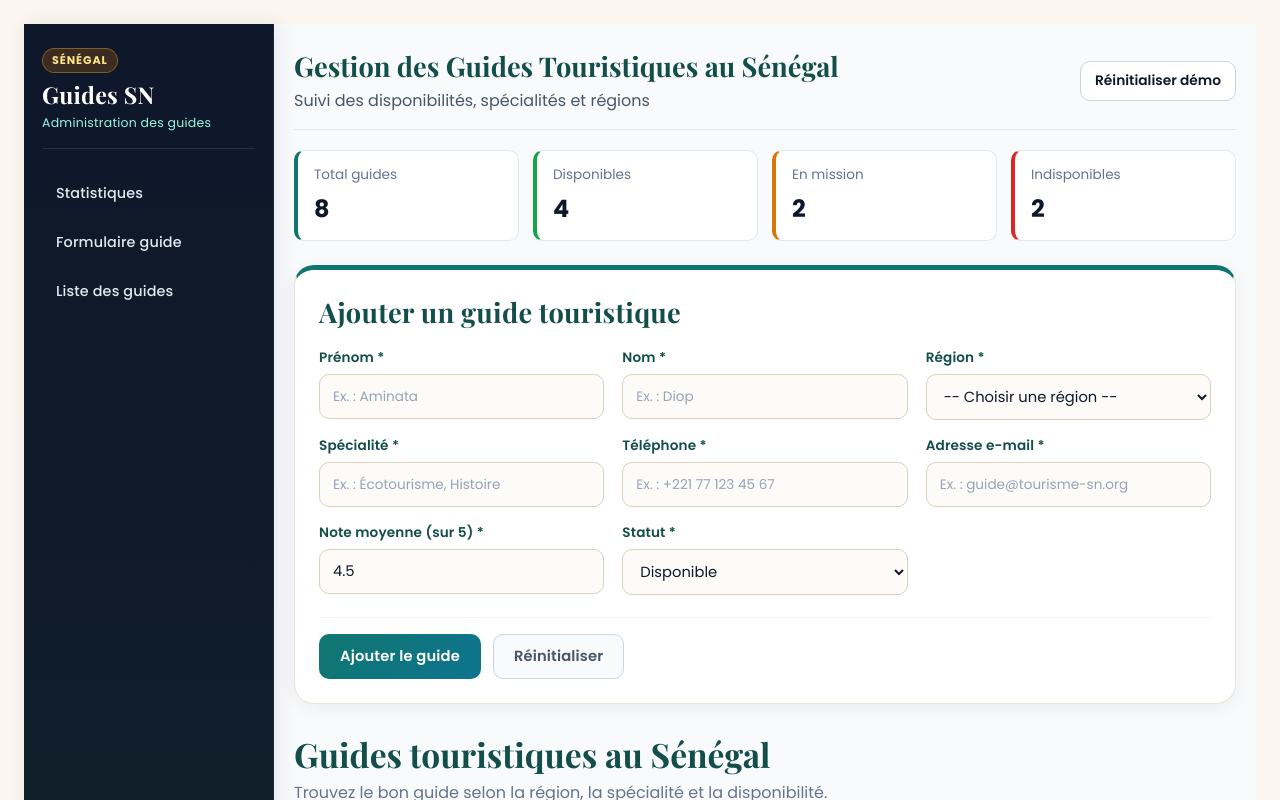
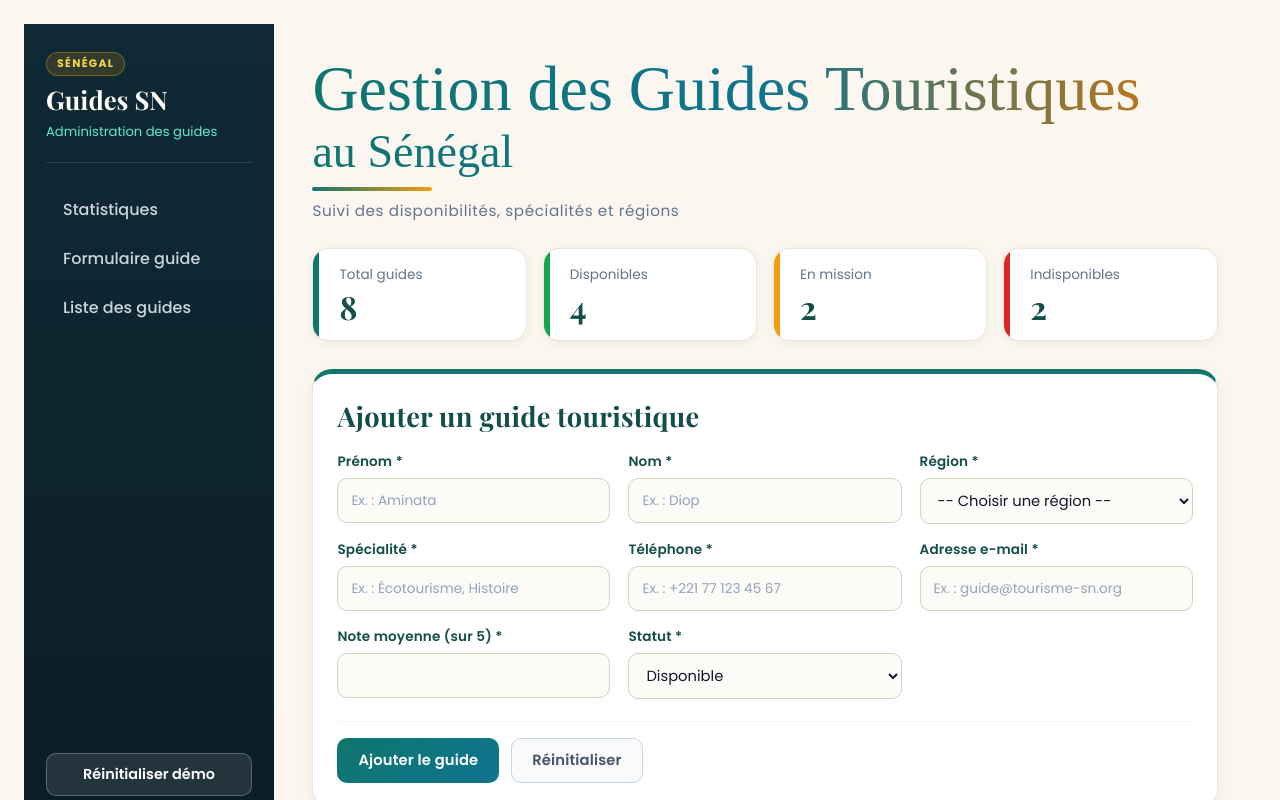
Before and after one commit to sowf4438-del/gestion-guides-touristiques, an Angular app: page / in a window 1280 px wide. Shown: the top 800 px of the page. Built offline with nearby package versions, Linux system fonts and the light colour scheme.

Commit message:
Sidebar fixe

```diff
--- a/src/app/app.css
+++ b/src/app/app.css
@@ -1,179 +1,193 @@
 :host {
   display: block;
   font-family: 'Poppins', 'Segoe UI', Arial, sans-serif;
-  color: #1e293b;
+  color: #334155;
 }
 
 .app-layout {
-  display: grid;
-  grid-template-columns: 250px minmax(0, 1fr);
+  display: flex;
+  align-items: flex-start;
   min-height: 100vh;
-  background: #f8fafc;
 }
 
+/* ---------- Barre latérale fixe ---------- */
 .sidebar {
-  background: linear-gradient(180deg, #0f172a 0%, #112a29 100%);
-  color: #f8fafc;
-  padding: 24px 18px;
+  position: sticky;
+  top: 0;
   display: flex;
+  flex: 0 0 250px;
   flex-direction: column;
   gap: 24px;
-  border-right: 1px solid #1e293b;
-  box-shadow: 4px 0 20px rgba(15, 23, 42, 0.08);
+  width: 250px;
+  height: 100vh;
+  padding: 28px 22px;
+  overflow-y: auto;
+  color: #e2e8f0;
+  background: linear-gradient(180deg, #0f2a35, #0b1d27);
 }
 
 .sidebar-marque {
   display: flex;
   flex-direction: column;
-  gap: 5px;
-  padding-bottom: 16px;
-  border-bottom: 1px solid rgba(255, 255, 255, 0.1);
+  gap: 6px;
+  padding-bottom: 20px;
+  border-bottom: 1px solid rgba(255, 255, 255, 0.12);
 }
 
 .sidebar-badge {
   align-self: flex-start;
-  font-size: 0.7rem;
+  padding: 3px 10px;
+  font-size: 0.68rem;
   font-weight: 700;
+  color: #fcd34d;
+  letter-spacing: 0.12em;
   text-transform: uppercase;
-  letter-spacing: 0.08em;
-  color: #fde68a;
-  background: rgba(217, 119, 6, 0.22);
-  border: 1px solid rgba(251, 191, 36, 0.35);
-  padding: 3px 9px;
+  background: rgba(245, 158, 11, 0.15);
+  border: 1px solid rgba(245, 158, 11, 0.4);
   border-radius: 999px;
 }
 
 .sidebar-titre {
   font-family: 'Playfair Display', Georgia, serif;
-  font-size: 1.45rem;
-  font-weight: 700;
-  letter-spacing: 0.01em;
-  color: #ffffff;
-  margin-top: 4px;
-  line-height: 1.15;
+  font-size: 1.6rem;
+  color: #fff;
 }
 
 .sidebar-sous-titre {
-  font-size: 0.78rem;
-  font-weight: 400;
-  letter-spacing: 0.02em;
-  color: #99f6e4;
+  font-size: 0.82rem;
+  color: #5eead4;
 }
 
 .sidebar-nav {
   display: flex;
   flex-direction: column;
-  gap: 8px;
+  gap: 4px;
 }
 
 .sidebar-lien {
-  display: flex;
-  align-items: center;
-  color: #e2e8f0;
+  padding: 10px 14px;
+  font-weight: 500;
+  color: #cbd5e1;
   text-decoration: none;
-  padding: 10px 14px;
+  border-left: 3px solid transparent;
   border-radius: 10px;
-  font-size: 0.9rem;
-  font-weight: 500;
-  letter-spacing: 0.01em;
-  transition: transform 0.15s ease, background 0.15s ease, color 0.15s ease;
+  transition: background 0.15s, color 0.15s, border-color 0.15s;
 }
 
 .sidebar-lien:hover {
-  background: rgba(20, 184, 166, 0.16);
-  color: #ffffff;
-  transform: translateX(3px);
+  color: #fff;
+  background: rgba(255, 255, 255, 0.08);
+  border-left-color: #f59e0b;
 }
 
 .sidebar-actions {
   margin-top: auto;
-  padding-top: 12px;
 }
 
 .btn-reset-demo {
-  padding: 9px 14px;
+  width: 100%;
+  padding: 10px 14px;
+  font-family: inherit;
+  font-size: 0.9rem;
+  font-weight: 600;
+  color: #fff;
+  cursor: pointer;
+  background: rgba(255, 255, 255, 0.1);
+  border: 1px solid rgba(255, 255, 255, 0.25);
   border-radius: 10px;
-  border: 1px solid rgba(255, 255, 255, 0.18);
-  background: rgba(255, 255, 255, 0.08);
-  color: #ffffff;
-  font-family: 'Poppins', 'Segoe UI', Arial, sans-serif;
-  font-size: 0.86rem;
-  font-weight: 600;
-  cursor: pointer;
-  transition: background 0.15s ease, border-color 0.15s ease;
+  transition: background 0.15s;
 }
 
 .btn-reset-demo:hover {
-  background: rgba(20, 184, 166, 0.25);
-  border-color: #5eead4;
+  background: rgba(255, 255, 255, 0.18);
 }
 
-.sidebar-btn {
-  width: 100%;
-}
-
-/* ---------- Reste de la page ---------- */
+/* ---------- Contenu principal ---------- */
 .app-shell {
-  width: 100%;
-  max-width: 1160px;
-  margin: 0 auto;
-  padding: 24px 20px 48px;
+  flex: 1;
+  min-width: 0;
+  padding: 28px clamp(16px, 3vw, 40px) 48px;
 }
 
 .app-header {
-  display: flex;
-  flex-wrap: wrap;
-  justify-content: space-between;
-  align-items: center;
-  gap: 16px;
-  margin-bottom: 20px;
-  padding-bottom: 16px;
-  border-bottom: 1px solid #e2e8f0;
+  margin-bottom: 26px;
 }
 
-.app-header h1 {
+/* ---------- Titre calligraphié ---------- */
+.titre-script {
   margin: 0;
-  font-family: 'Playfair Display', Georgia, serif;
-  font-size: 1.7rem;
-  color: #134e4a;
+  font-family: 'Great Vibes', 'Brush Script MT', cursive;
+  font-size: clamp(2.4rem, 6vw, 4rem);
+  font-weight: 400;
+  line-height: 1.15;
+  color: #0f766e;
+  text-wrap: balance;
 }
 
-.app-header p {
-  margin: 4px 0 0;
-  color: #475569;
+@supports (background-clip: text) or (-webkit-background-clip: text) {
+  .titre-script {
+    color: transparent;
+    background: linear-gradient(90deg, #0f766e, #0e7490 50%, #d97706);
+    -webkit-background-clip: text;
+    background-clip: text;
+  }
 }
 
-.app-header .btn-reset-demo {
-  background: #ffffff;
-  color: #0f172a;
-  border-color: #cbd5e1;
+.titre-script .pays {
+  display: block;
+  font-size: 0.72em;
 }
 
-.app-header .btn-reset-demo:hover {
-  background: #f1f5f9;
+.titre-script::after {
+  content: '';
+  display: block;
+  width: 120px;
+  height: 4px;
+  margin-top: 8px;
+  background: linear-gradient(90deg, #0f766e, #f59e0b);
+  border-radius: 999px;
 }
 
+.sous-titre-page {
+  margin: 8px 0 0;
+  font-size: 0.95rem;
+  letter-spacing: 0.04em;
+  color: #64748b;
+}
+
+/* ---------- Statistiques ---------- */
 .stats-grid {
   display: grid;
-  grid-template-columns: repeat(auto-fit, minmax(170px, 1fr));
-  gap: 14px;
-  margin-bottom: 24px;
+  grid-template-columns: repeat(auto-fit, minmax(200px, 1fr));
+  gap: 16px;
+  margin-bottom: 28px;
 }
 
 .stat-card {
-  background: #ffffff;
-  border: 1px solid #e2e8f0;
-  border-left: 4px solid #0f766e;
-  border-radius: 10px;
-  padding: 14px 16px;
+  --accent: #0f766e;
+  position: relative;
   display: flex;
   flex-direction: column;
-  gap: 6px;
+  gap: 4px;
+  padding: 16px 20px 16px 26px;
+  overflow: hidden;
+  background: #fff;
+  border: 1px solid #ece5d8;
+  border-radius: 16px;
+  box-shadow: 0 2px 8px rgba(120, 90, 40, 0.08);
 }
 
-.stat-disponible { border-left-color: #16a34a; }
-.stat-mission { border-left-color: #d97706; }
-.stat-indisponible { border-left-color: #dc2626; }
+.stat-card::before {
+  content: '';
+  position: absolute;
+  inset: 0 auto 0 0;
+  width: 6px;
+  background: var(--accent);
+}
+
+.stat-disponible { --accent: #16a34a; }
+.stat-mission { --accent: #f59e0b; }
+.stat-indisponible { --accent: #dc2626; }
 
 .stat-label {
   font-size: 0.85rem;
@@ -181,59 +195,90 @@
 }
 
 .stat-value {
-  font-size: 1.5rem;
-  color: #0f172a;
+  font-family: 'Playfair Display', Georgia, serif;
+  font-size: 2rem;
+  line-height: 1.1;
+  color: #134e4a;
 }
 
+/* ---------- Sections ---------- */
+.conteneur-principal {
+  display: flex;
+  flex-direction: column;
+  gap: 28px;
+}
+
+section[id] {
+  scroll-margin-top: 16px;
+}
+
+/* ---------- Notification ---------- */
 .toast-notification {
   position: fixed;
-  bottom: 20px;
+  top: 20px;
   right: 20px;
-  background-color: #0f766e;
-  color: #ffffff;
-  padding: 12px 18px;
-  border-radius: 10px;
+  z-index: 1000;
+  max-width: min(420px, calc(100vw - 40px));
+  padding: 12px 20px;
   font-weight: 600;
-  box-shadow: 0 8px 20px rgba(15, 23, 42, 0.18);
-  z-index: 1000;
+  color: #166534;
+  background: #dcfce7;
+  border: 1px solid #86efac;
+  border-radius: 12px;
+  box-shadow: 0 8px 24px rgba(0, 0, 0, 0.15);
+  animation: apparition 0.25s ease-out;
 }
 
-@media (max-width: 900px) {
+@keyframes apparition {
+  from {
+    opacity: 0;
+    transform: translateY(-10px);
+  }
+  to {
+    opacity: 1;
+    transform: translateY(0);
+  }
+}
+
+/* ---------- Accessibilité ---------- */
+.sidebar-lien:focus-visible,
+.btn-reset-demo:focus-visible {
+  outline: 3px solid #fcd34d;
+  outline-offset: 2px;
+}
+
+@media (prefers-reduced-motion: reduce) {
+  .toast-notification {
+    animation: none;
+  }
+
+  .sidebar-lien,
+  .btn-reset-demo {
+    transition: none;
+  }
+}
+
+/* ---------- Petits écrans : la barre passe en haut ---------- */
+@media (max-width: 800px) {
   .app-layout {
-    grid-template-columns: 1fr;
+    flex-direction: column;
+    align-items: stretch;
   }
 
   .sidebar {
-    flex-direction: row;
-    flex-wrap: wrap;
-    align-items: center;
-    gap: 12px 18px;
-    padding: 14px 16px;
-    border-right: none;
-    border-bottom: 1px solid #1e293b;
-  }
-
-  .sidebar-marque {
-    border-bottom: none;
-    padding-bottom: 0;
+    position: static;
+    flex: none;
+    gap: 14px;
+    width: auto;
+    height: auto;
+    padding: 18px;
   }
 
   .sidebar-nav {
-    flex-direction: row;
-    flex-wrap: wrap;
+    flex-flow: row wrap;
   }
 
   .sidebar-actions {
     margin-top: 0;
-    margin-left: auto;
-    padding-top: 0;
-  }
-
-  .sidebar-btn {
-    width: auto;
-  }
-
-  .header-reset {
-    display: none;
   }
 }
--- a/src/app/app.html
+++ b/src/app/app.html
@@ -26,7 +26,6 @@
   </aside>
 
   <div class="app-shell">
-    @if (stats$ | async; as stats) {
     <header class="app-header">
       <div class="titre-bloc">
         <h1 class="titre-script">
@@ -35,12 +34,10 @@
         </h1>
         <p class="sous-titre-page">Suivi des disponibilités, spécialités et régions</p>
       </div>
-        <button type="button" (click)="reinitialiserDemo()" class="btn-reset-demo header-reset">
-          Réinitialiser démo
-        </button>
     </header>
 
     <section id="section-stats" class="stats-grid" aria-label="Statistiques des guides">
+      @if (stats$ | async; as stats) {
         <div class="stat-card">
           <span class="stat-label">Total guides</span>
           <strong class="stat-value">{{ stats.total }}</strong>
@@ -57,20 +54,21 @@
           <span class="stat-label">Indisponibles</span>
           <strong class="stat-value">{{ stats.indisponibles }}</strong>
         </div>
+      }
     </section>
-    }
 
     <main class="conteneur-principal">
       <section id="section-formulaire" aria-label="Formulaire d'ajout ou modification">
         <app-guide-form
           [guideEnEdition]="guideSelectionne"
-          (editionTerminee)="onEditionTerminee()"
+          (editionTerminee)="onEditionTerminee($event)"
         ></app-guide-form>
       </section>
 
       <section id="section-liste" aria-label="Liste des guides">
         <app-guide-list
           (modifierGuide)="selectionnerPourEdition($event)"
+          (guideSupprime)="onGuideSupprime($event)"
         ></app-guide-list>
       </section>
     </main>
--- a/src/app/app.ts
+++ b/src/app/app.ts
@@ -39,23 +39,31 @@ export class App {
 
   selectionnerPourEdition(guide: GuideTouristique): void {
     this.guideSelectionne = { ...guide };
-    if (typeof window !== 'undefined') {
-      window.scrollTo({ top: 0, behavior: 'smooth' });
+    if (typeof document !== 'undefined') {
+      document
+        .getElementById('section-formulaire')
+        ?.scrollIntoView({ behavior: 'smooth', block: 'start' });
     }
   }
 
-  onEditionTerminee(): void {
-    const etaitModification = this.guideSelectionne !== null;
+  onEditionTerminee(enregistre: boolean): void {
     this.guideSelectionne = null;
-    this.afficherNotification(
-      etaitModification ? 'Guide mis à jour avec succès.' : 'Opération effectuée.'
-    );
+    if (enregistre) {
+      this.afficherNotification('Fiche mise à jour avec succès.');
+    }
+  }
+
+  onGuideSupprime(guide: GuideTouristique): void {
+    if (this.guideSelectionne?.id === guide.id) {
+      this.guideSelectionne = null;
+    }
+    this.afficherNotification(`Le guide ${guide.prenom} ${guide.nom} a été supprimé.`);
   }
 
   reinitialiserDemo(): void {
-    this.guideService.reinitialiserDonneesDemo();
+    const resultat = this.guideService.reinitialiserDonneesDemo();
     this.guideSelectionne = null;
-    this.afficherNotification('Données de démonstration réinitialisées.');
+    this.afficherNotification(resultat.message);
   }
 
   private afficherNotification(texte: string): void {
@@ -65,6 +73,6 @@ export class App {
     }
     this.timerNotification = setTimeout(() => {
       this.messageNotification = null;
-    }, 3000);
+    }, 3500);
   }
 }
--- a/src/app/components/guide-form/guide-form.ts
+++ b/src/app/components/guide-form/guide-form.ts
@@ -1,8 +1,28 @@
-import { Component, EventEmitter, Input, OnChanges, Output, SimpleChanges, inject } from '@angular/core';
+import {
+  Component,
+  EventEmitter,
+  Input,
+  OnChanges,
+  Output,
+  SimpleChanges,
+  ViewChild,
+  inject
+} from '@angular/core';
 import { CommonModule } from '@angular/common';
 import { FormsModule, NgForm } from '@angular/forms';
-import { GuideTouristique, StatutGuide } from '../../models/guide-touristique';
+import { GuideTouristique, StatutGuide, REGIONS, STATUTS } from '../../models/guide-touristique';
 import { GuideService } from '../../services/guide';
+
+interface ModeleFormulaire {
+  nom: string;
+  prenom: string;
+  specialite: string;
+  region: string;
+  telephone: string;
+  email: string;
+  note: number | null;
+  statut: StatutGuide;
+}
 
 @Component({
   selector: 'app-guide-form',
@@ -14,47 +34,35 @@ import { GuideService } from '../../services/guide';
 export class GuideForm implements OnChanges {
   private guideService = inject(GuideService);
 
+  @ViewChild(NgForm) formulaireRef?: NgForm;
+
   @Input() guideEnEdition: GuideTouristique | null = null;
-  @Output() editionTerminee = new EventEmitter<void>();
+  // true = fiche enregistrée, false = modification annulée
+  @Output() editionTerminee = new EventEmitter<boolean>();
 
-  readonly regionsSenegal: string[] = [
-    'Dakar',
-    'Diourbel',
-    'Fatick',
-    'Kaffrine',
-    'Kaolack',
-    'Kédougou',
-    'Kolda',
-    'Louga',
-    'Matam',
-    'Saint-Louis',
-    'Sédhiou',
-    'Tambacounda',
-    'Thiès',
-    'Ziguinchor'
-  ];
+  readonly regionsSenegal = REGIONS;
+  readonly statutsDisponibles = STATUTS;
 
-  readonly statutsDisponibles: StatutGuide[] = [
-    'Disponible',
-    'En mission',
-    'Indisponible'
-  ];
+  // Numéro sénégalais : +221 facultatif, puis 77/78/76/75/70 (mobile) ou 33/30 (fixe)
+  readonly motifTelephone = '(\\+221|00221)?\\s?(7[05-8]|3[03])\\s?\\d{3}\\s?\\d{2}\\s?\\d{2}';
+  readonly motifEmail = '[^\\s@]+@[^\\s@]+\\.[^\\s@]{2,}';
 
-  modele: Omit<GuideTouristique, 'id'> = this.creerModeleVide();
+  modele: ModeleFormulaire = this.creerModeleVide();
   soumis = false;
   messageFeedback = '';
   typeFeedback: 'succes' | 'erreur' = 'succes';
 
   ngOnChanges(changes: SimpleChanges): void {
     if (changes['guideEnEdition']) {
+      this.soumis = false;
       if (this.guideEnEdition) {
         const { id, ...reste } = this.guideEnEdition;
         this.modele = { ...reste };
-        this.soumis = false;
         this.messageFeedback = '';
       } else {
         this.modele = this.creerModeleVide();
       }
+      this.formulaireRef?.resetForm(this.modele);
     }
   }
 
@@ -63,12 +71,11 @@ export class GuideForm implements OnChanges {
     this.messageFeedback = '';
 
     if (form.invalid) {
-      this.typeFeedback = 'erreur';
-      this.messageFeedback = 'Veuillez corriger les champs signalés avant de valider.';
+      this.afficherErreur('Veuillez corriger les champs signalés avant de valider.');
       return;
     }
 
-    const donneesPropres: Omit<GuideTouristique, 'id'> = {
+    const donnees: Omit<GuideTouristique, 'id'> = {
       nom: this.modele.nom.trim(),
       prenom: this.modele.prenom.trim(),
       specialite: this.modele.specialite.trim(),
@@ -79,26 +86,35 @@ export class GuideForm implements OnChanges {
       statut: this.modele.statut
     };
 
-    if (this.guideEnEdition) {
-      this.guideService.updateGuide({
-        id: this.guideEnEdition.id,
-        ...donneesPropres
-      });
-      this.typeFeedback = 'succes';
-      this.messageFeedback = `Le guide ${donneesPropres.prenom} ${donneesPropres.nom} a bien été mis à jour.`;
+    if (donnees.nom.length < 2 || donnees.prenom.length < 2 || donnees.specialite.length < 3) {
+      this.afficherErreur('Les champs texte ne doivent pas contenir uniquement des espaces.');
+      return;
+    }
+
+    const enEdition = this.guideEnEdition;
+    const resultat = enEdition
+      ? this.guideService.updateGuide({ id: enEdition.id, ...donnees })
+      : this.guideService.addGuide(donnees);
+
+    if (!resultat.succes) {
+      this.afficherErreur(resultat.message);
+      return;
+    }
+
+    this.typeFeedback = 'succes';
+    if (enEdition) {
+      this.messageFeedback = `La fiche de ${donnees.prenom} ${donnees.nom} a bien été mise à jour.`;
       this.soumis = false;
-      this.editionTerminee.emit();
+      this.editionTerminee.emit(true);
     } else {
-      this.guideService.addGuide(donneesPropres);
-      this.typeFeedback = 'succes';
-      this.messageFeedback = `Le guide ${donneesPropres.prenom} ${donneesPropres.nom} a bien été ajouté.`;
+      this.messageFeedback = `Le guide ${donnees.prenom} ${donnees.nom} a bien été ajouté.`;
       this.reinitialiser(form, false);
     }
   }
 
   annulerEdition(form: NgForm): void {
     this.reinitialiser(form, true);
-    this.editionTerminee.emit();
+    this.editionTerminee.emit(false);
   }
 
   reinitialiser(form: NgForm, effacerMessage = true): void {
@@ -110,7 +126,12 @@ export class GuideForm implements OnChanges {
     }
   }
 
-  private creerModeleVide(): Omit<GuideTouristique, 'id'> {
+  private afficherErreur(message: string): void {
+    this.typeFeedback = 'erreur';
+    this.messageFeedback = message;
+  }
+
+  private creerModeleVide(): ModeleFormulaire {
     return {
       nom: '',
       prenom: '',
@@ -118,7 +139,7 @@ export class GuideForm implements OnChanges {
       region: '',
       telephone: '',
       email: '',
-      note: 4.5,
+      note: null,
       statut: 'Disponible'
     };
   }
```
Also changed, not shown: 1 other file (tests, documents, lock files or other folders). Lines whose indentation alone changed are shown as unchanged.
